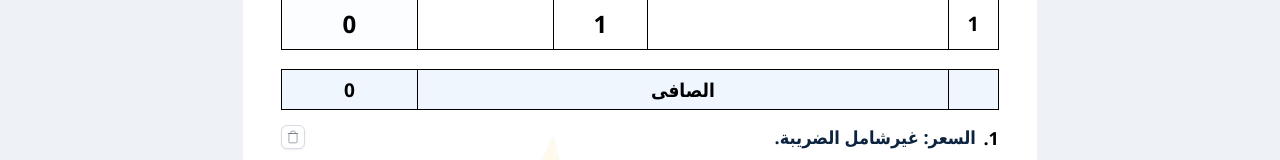
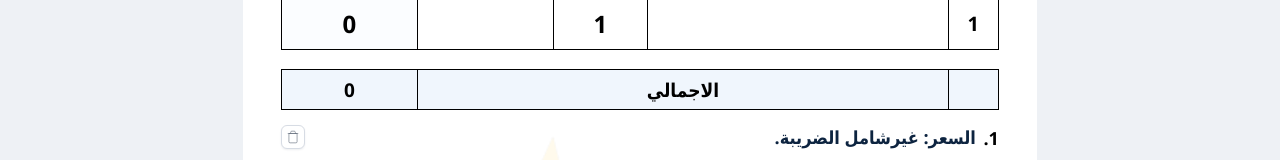
Before and after one commit to ShirefReda/starbelt, a Preact app: page / in a window 1280 px wide. Shown: the part 427-587 px from the top of the page. Built offline with nearby package versions, Linux system fonts and the light colour scheme; a web font is replaced by a local one.

Commit message:
Rename total label: الصافى → الاجمالي

```diff
--- a/src/i18n/strings.ts
+++ b/src/i18n/strings.ts
@@ -57,7 +57,7 @@ export const S = {
     subTotalLabel: "الاجمالى",
     vatLabel: "الضريبة (14%)",
     discountLabel: "الخصم",
-    totalLabel: "الصافى",
+    totalLabel: "الاجمالي",
     wordsPrefix: "فقط",
     wordsSuffix: "لا غير",
   },
```
